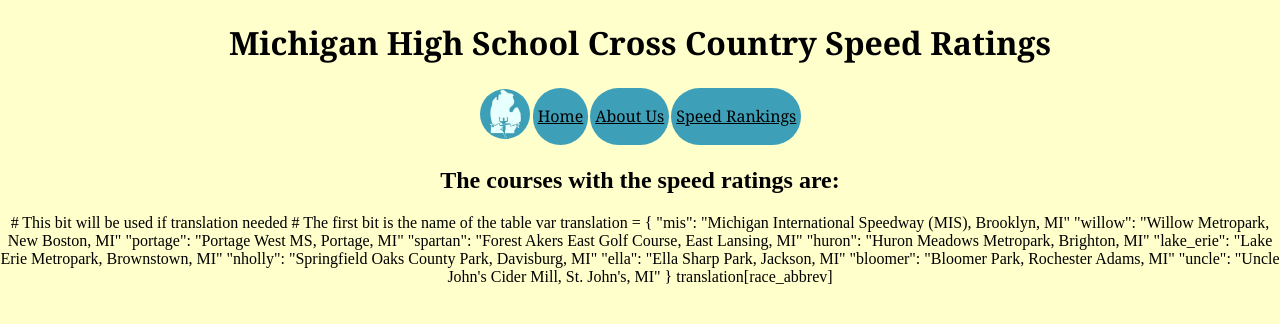
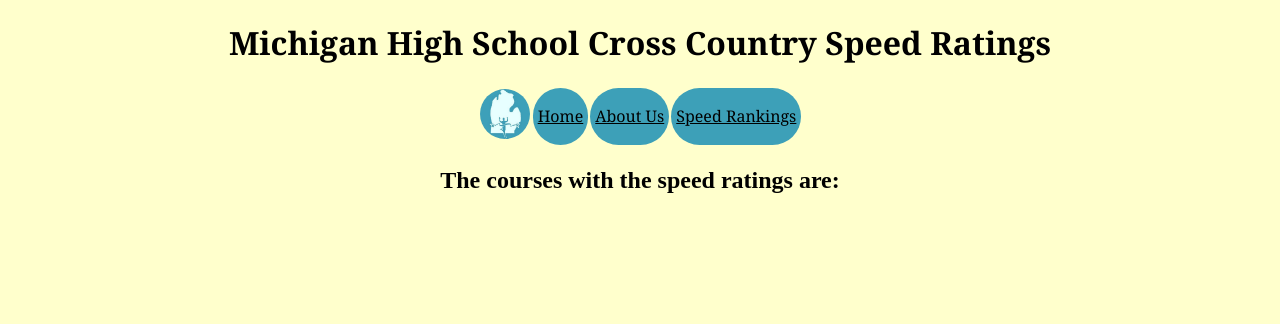
Before and after one commit to cfoley12/website_connorfoley, a Flask app: page /rankings.html in a window 1280 px wide. Shown: the top 324 px of the page. Run offline with Flask 2, Linux system fonts and the light colour scheme; data that the repository does not hold is empty; some libraries are stand-ins or nearby versions.

Commit message:
all 12/3 16:10

```diff
--- a/templates/rankings.html
+++ b/templates/rankings.html
@@ -11,7 +11,7 @@
     {% endfor %}
 </div>
 
-	# This bit will be used if translation needed
+	<!--# This bit will be used if translation needed
 	# The first bit is the name of the table
 	var translation = {
 		"mis": "Michigan International Speedway (MIS), Brooklyn, MI"
@@ -26,6 +26,6 @@
 		"uncle": "Uncle John's Cider Mill, St. John's, MI"
 	}
 
-	translation[race_abbrev]
+	translation[race_abbrev]-->
 
 {% endblock %}
--- a/views.py
+++ b/views.py
@@ -24,7 +24,7 @@ def rankings():
     options = {}
 
     # get the courses, comment in to use
-    # options['courses'] = get_courses()
+    options['courses'] = get_courses()
     # add in get_course function
 
     return render_template('rankings.html', **options)
```
